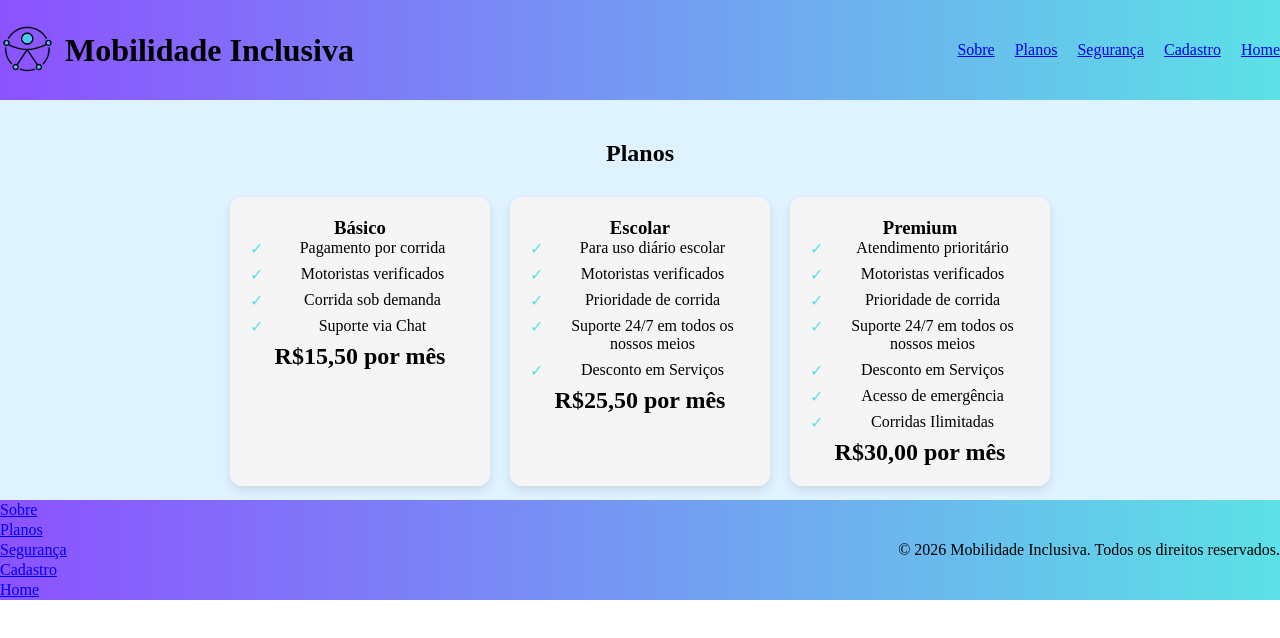
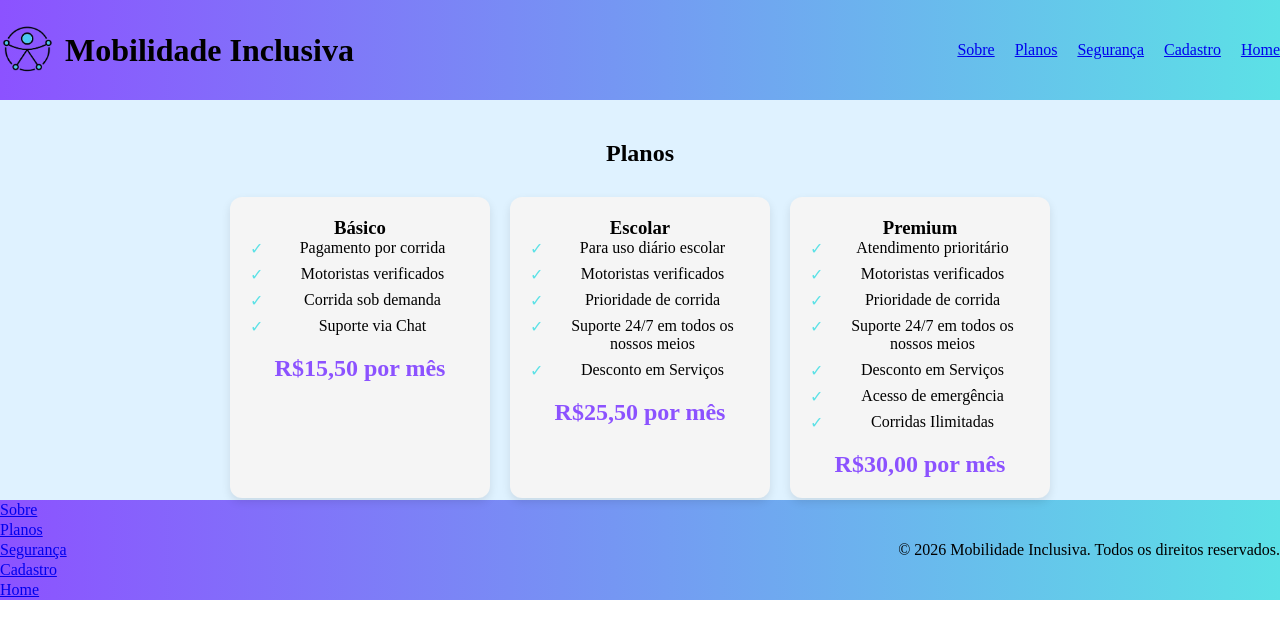
Before and after one commit to gabriellicabral/Projeto-de-desenvolvimento-Front-End, a React (Vite) app in the folder landingpage/: page /planos in a window 1280 px wide. Shown: the top 638 px of the page. Built offline with nearby package versions, Linux system fonts and the light colour scheme.

Commit message:
estilizando o h2

```diff
--- a/landingpage/src/index.css
+++ b/landingpage/src/index.css
@@ -125,3 +125,8 @@
   top: 0;
   color: #5ce1e6;
 }
+
+.cardplanos h2{
+  margin-top: 20px;
+  color: #8c52ff;
+}
```
